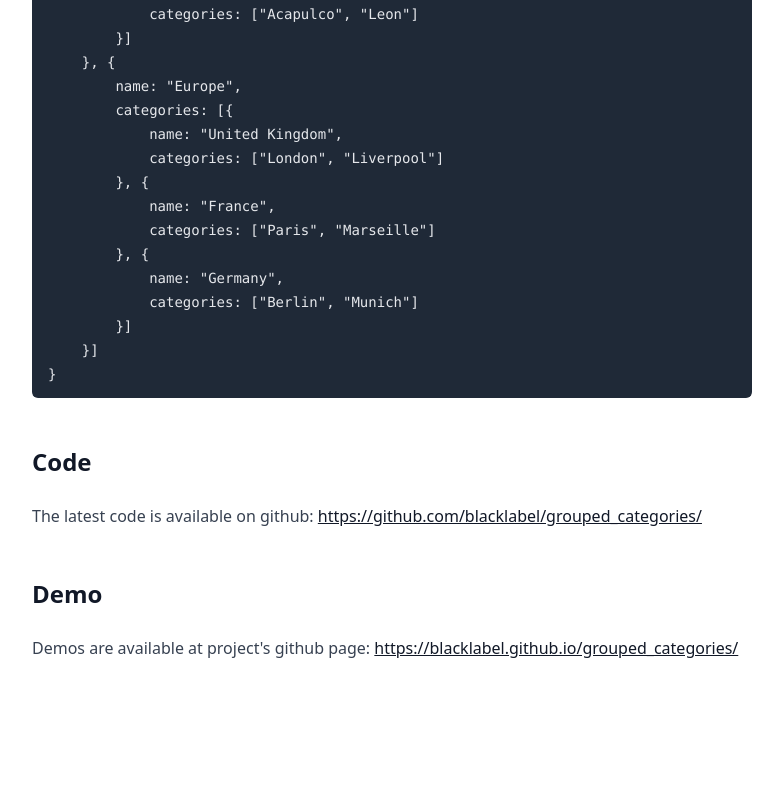
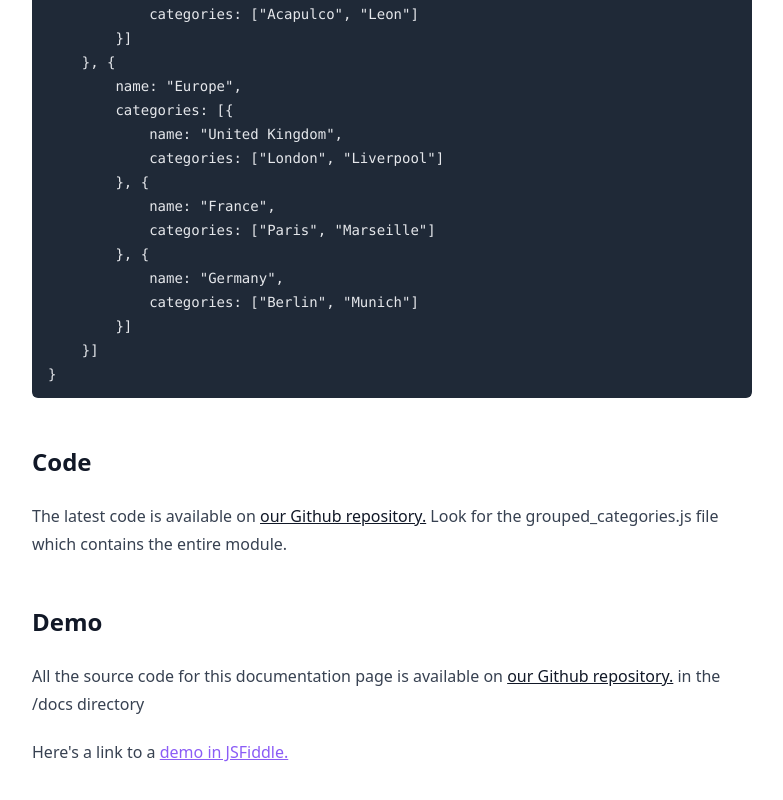
Before and after one commit to blacklabel/grouped_categories, a website: page docs/index.html in a window 1280 px wide. Shown: the part 4686-5486 px from the top of the page, without its empty margins (248-1031 px from the left). Before the commit the page ends 5432 px from the top, so only its background shows below. Drawn offline with nearby package versions, Linux system fonts and the light colour scheme.

Commit message:
Docs page: updated the code and example section.

```diff
--- a/docs/index.html
+++ b/docs/index.html
@@ -187,16 +187,20 @@ GroupedCategoriesModule(Highcharts);
     <section id="code">
       <h2>Code</h2>
 
-      <p>The latest code is available on github: <a
-          href="https://github.com/blacklabel/grouped_categories/">https://github.com/blacklabel/grouped_categories/</a>
+      <p>The latest code is available on <a href="https://github.com/blacklabel/grouped_categories/">our Github
+          repository.</a> Look for the grouped_categories.js file which contains the entire module.
       </p>
     </section>
 
     <section id="demo">
       <h2>Demo</h2>
 
-      <p>Demos are available at project's github page: <a
-          href="https://blacklabel.github.io/grouped_categories/">https://blacklabel.github.io/grouped_categories/</a>
+      <p>All the source code for this documentation page is available on <a
+          href="https://github.com/blacklabel/grouped_categories/">our Github
+          repository.</a> in the /docs directory</p>
+
+      <p>Here's a link to a
+        <a href="https://jsfiddle.net/BlackLabel/TFhd7/5" class="!text-violet-500" target="_blank">demo in JSFiddle.</a>
       </p>
     </section>
   </article>
```
Also changed, not shown: docs/styles/dist.css.
